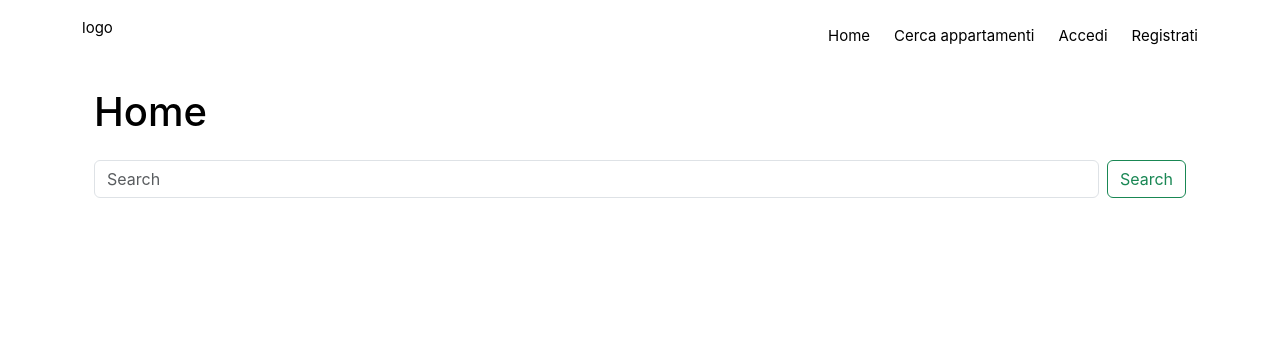
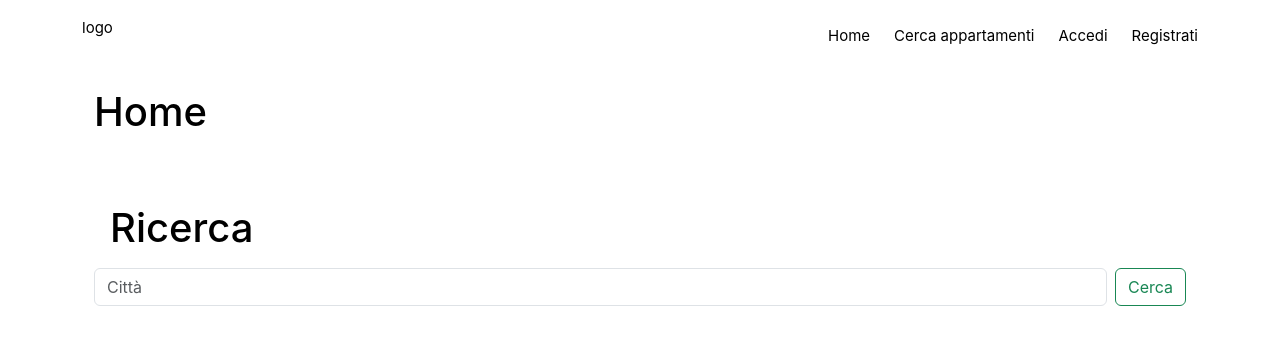
Before and after one commit to Alethepata/boolbnb-front, a Vue app: page / in a window 1280 px wide. Shown: the top 344 px of the page. Built offline with nearby package versions, Linux system fonts and the light colour scheme; no server answers.

Commit message:
[add]style su ricerca

```diff
--- a/src/pages/Home.vue
+++ b/src/pages/Home.vue
@@ -91,25 +91,25 @@ export default {
   </div>
 
 
-  <div class="container search-bar mb-3">
+  <div class="container search-bar">
+    <h1 class="m-3">Ricerca</h1>
     <div class="d-flex">
-      <input class="form-control me-2" type="search" placeholder="Search" aria-label="Search" v-model="position">
-      <!-- <input type="number" class="form-control" id="rangekm" v-model="range"> -->
-      <button class="btn btn-outline-success" type="submit" @click="this.GetLatLon()">Search</button>
+      <input
+        class="form-control me-2"
+        type="search"
+        placeholder="Città"
+        id="city"
+        v-model="position"
+        @keyup.enter="this.GetLatLon()">
+      <button class="btn btn-outline-success" type="submit" @click="this.GetLatLon()">Cerca</button>
     </div>
   </div>
-
-  <div v-if="this.isError" class="container mb-3">
-    <h3 class="text-dark">Nessun risultato</h3>
-  </div>
-<!--
-  <div class="container my-5 d-flex flex-wrap justify-content-evenly">
-    <ApartmentCards :cardObj="this.apartmentsFiltred"/>
-  </div> -->
 
 
 </template>
 
-<style>
-
+<style lang="scss" scoped>
+.search-bar{
+  margin: 60px 0;
+}
 </style>
```
